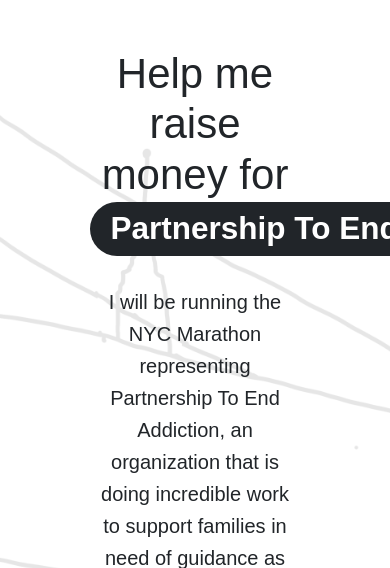
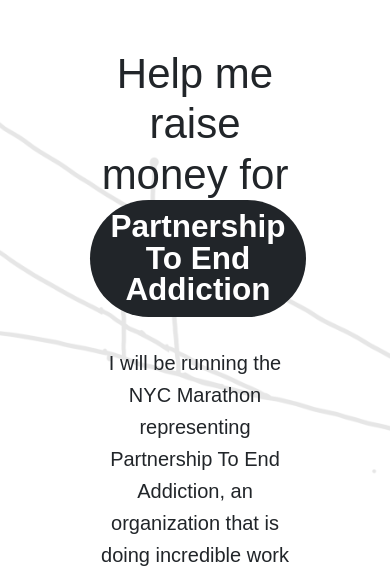
Before and after one commit to angiefranco/angieruns, a Flask app: template templates/home.html in a window 390 px wide; the page is wider, and only the part inside the window is pictured. Shown: the part 136-704 px from the top of that part. Run offline with Flask 3, Linux system fonts and the light colour scheme; the template is opened without the code that fills it, so the values that code supplies are empty.

Commit message:
try to fix word wrap on mobile

```diff
--- a/templates/home.html
+++ b/templates/home.html
@@ -38,7 +38,7 @@
         <section class="jumbotron text-center">
           <div class="container">
             <h1 class="jumbotron-heading">
-              Help me raise money for <a class="badge rounded-pill bg-dark text-break" style="text-decoration: none;" target="_blank" href="https://drugfree.org/about-us/">Partnership To End Addiction </a>
+              Help me raise money for <a class="badge rounded-pill bg-dark text-wrap" style="text-decoration: none;" target="_blank" href="https://drugfree.org/about-us/">Partnership To End Addiction </a>
             </h1>
             <p class="lead">
               I will be running the NYC Marathon representing Partnership To End Addiction, an organization that is doing incredible work to support families in need of guidance as they help their loved ones struggling with addiction.<br>
```
